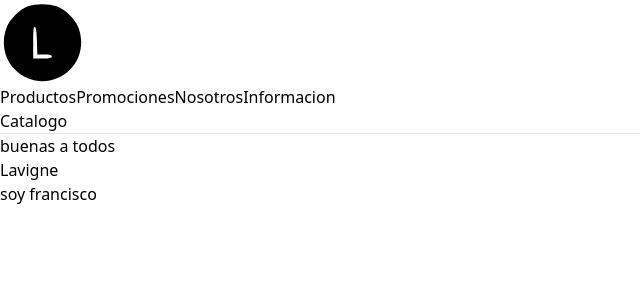
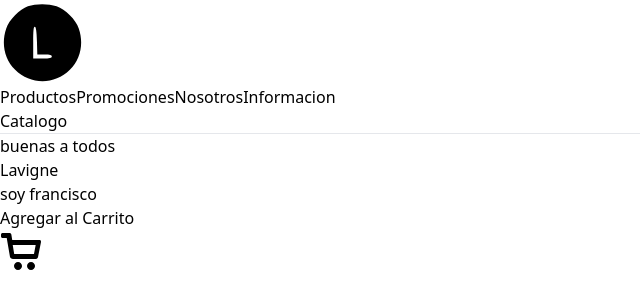
Before and after one commit to mClOvIn20/proyecto-react-js, a React (Vite) app: page / in a window 1280 px wide. Shown: the top 308 px of the page, without its empty margins (0-640 px from the left). Built offline with nearby package versions, Linux system fonts and the light colour scheme.

Commit message:
actualice el carrito

```diff
--- a/src/App.jsx
+++ b/src/App.jsx
@@ -3,6 +3,7 @@ import './App.css'
 import Navbar from './componentes/Navbar/Navbar'
 import Itemlistcontainer from './componentes/Itemlistcontainer/Itemlistcontainer'
 import Contenedor from './componentes/contenedor/Contenedor'
+import Boton from './componentes/Boton/Boton'
 
 
 function App() {
@@ -12,8 +13,10 @@ function App() {
     <Navbar/>
     <Itemlistcontainer greeting= "buenas a todos"/>
     <Contenedor titulo={"Lavigne"} texto={"soy francisco"} />
+    <Boton onClick={()=> alert("Se agrego pedido al carrito")}>
+    Agregar al Carrito <img src='/src/assets/carrito.svg'/>
+    </Boton>
     </>
   )
 }
-
 export default App
--- /dev/null
+++ b/src/componentes/Boton/Boton.jsx
@@ -0,0 +1,14 @@
+
+const Boton=({ children, className= "", onClick} )=> {
+  return (
+    <button
+    onClick={onClick}
+    className={'bg-blue-400 rounded flex items-center py-2 px-4 text-center text-white font-bold my-4 '}
+    >
+       {children}
+    </button>
+  )
+}
+
+
+export default Boton
--- a/src/componentes/Itemlistcontainer/Itemlistcontainer.jsx
+++ b/src/componentes/Itemlistcontainer/Itemlistcontainer.jsx
@@ -6,7 +6,7 @@ const Itemlistcontainer =({greeting}) => {
     <section className="list_container">
         <h2 className="list_title">Catalogo</h2>
         <hr />
-        <div>{greeting}</div>
+        <p>{greeting}</p>
     </section>
   )
 }
```
Also changed, not shown: src/assets/carrito.svg (added).
